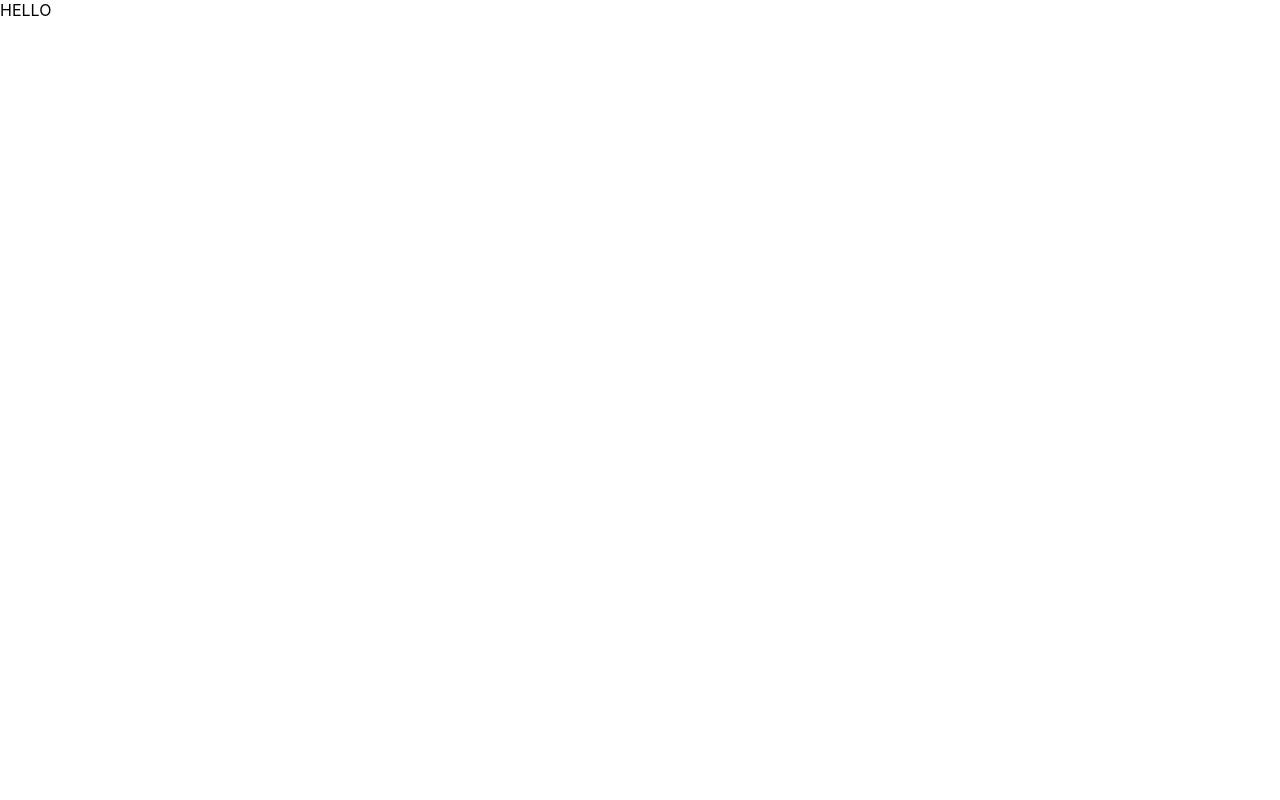
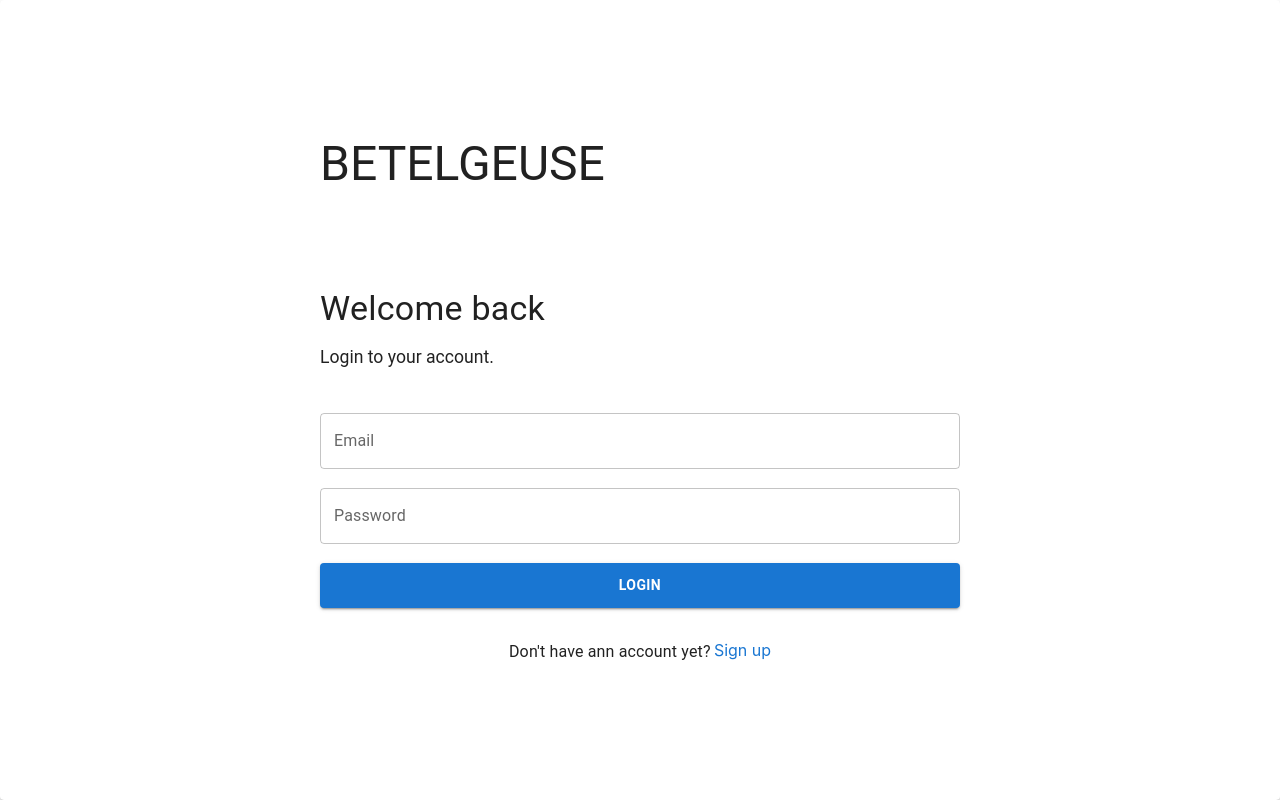
Before and after one commit to jallenmanaloto/binary-health, a React (Create React App) app: page / in a window 1280 px wide. Built offline with nearby package versions, Linux system fonts and the light colour scheme.

Commit message:
Created login component

```diff
--- a/src/components/login/UserLogin.js
+++ b/src/components/login/UserLogin.js
@@ -1,11 +1,68 @@
-import React from 'react'
+import React from "react";
+import { loginStyle } from "../styles/Styles";
+import Box from "@mui/material/Box";
+import Button from "@mui/material/Button";
+import Grid from "@mui/material/Grid";
+import Link from "@mui/material/Link";
+import Paper from "@mui/material/Paper";
+import TextField from "@mui/material/TextField";
+import Typography from "@mui/material/Typography";
 
 const UserLogin = () => {
-    return (
-        <div>
-            HELLO
-        </div>
-    )
-}
+  const login = loginStyle();
 
-export default UserLogin
+  return (
+    <Box>
+      <Grid container direction="row" spacing={2}>
+        <Grid item xs={12} xl={12}>
+          <Paper className={login.form} elevation={2}>
+            <Grid container direction="column" xs={8} sm={8} md={6} xl={3}>
+              <Grid item>
+                <Typography sx={{ paddingBottom: "2em" }} variant="h3">
+                  BETELGEUSE
+                </Typography>
+              </Grid>
+              <Grid item>
+                <Typography variant="h4">Welcome back</Typography>
+                <Typography
+                  sx={{ fontSize: "1.1rem", paddingTop: "1rem" }}
+                  variant="h5"
+                >
+                  Login to your account.
+                </Typography>
+              </Grid>
+              <TextField
+                sx={{ paddingBottom: "1.2rem", marginTop: "2.7em" }}
+                label="Email"
+                variant="outlined"
+              />
+              <TextField
+                sx={{ paddingBottom: "1.2rem" }}
+                label="Password"
+                variant="outlined"
+              />
+              <Button
+                sx={{ height: "3.2em", fontWeight: "bold" }}
+                variant="contained"
+              >
+                Login
+              </Button>
+              <Grid item>
+                <Paper className={login.signupContainer} elevation={0}>
+                  <Typography sx={{ paddingRight: "0.2rem" }}>
+                    Don't have ann account yet?
+                  </Typography>
+                  <Link sx={{ cursor: "pointer" }} underline="hover">
+                    Sign up
+                  </Link>
+                </Paper>
+              </Grid>
+            </Grid>
+          </Paper>
+        </Grid>
+      </Grid>
+    </Box>
+  );
+};
+
+export default UserLogin;
--- /dev/null
+++ b/src/components/styles/Styles.js
@@ -0,0 +1,25 @@
+import React from "react";
+import { makeStyles } from "@mui/styles";
+
+export const loginStyle = makeStyles({
+  root: {
+    height: "100vh",
+    width: "100vw",
+  },
+  display: {
+    backgroundColor: "lightcoral",
+    height: "100vh",
+  },
+  form: {
+    display: "flex",
+    flexDirection: "column",
+    alignItems: "center",
+    justifyContent: "center",
+    height: "100vh",
+  },
+  signupContainer: {
+    display: "flex",
+    justifyContent: "center",
+    marginTop: "2rem",
+  },
+});
```
